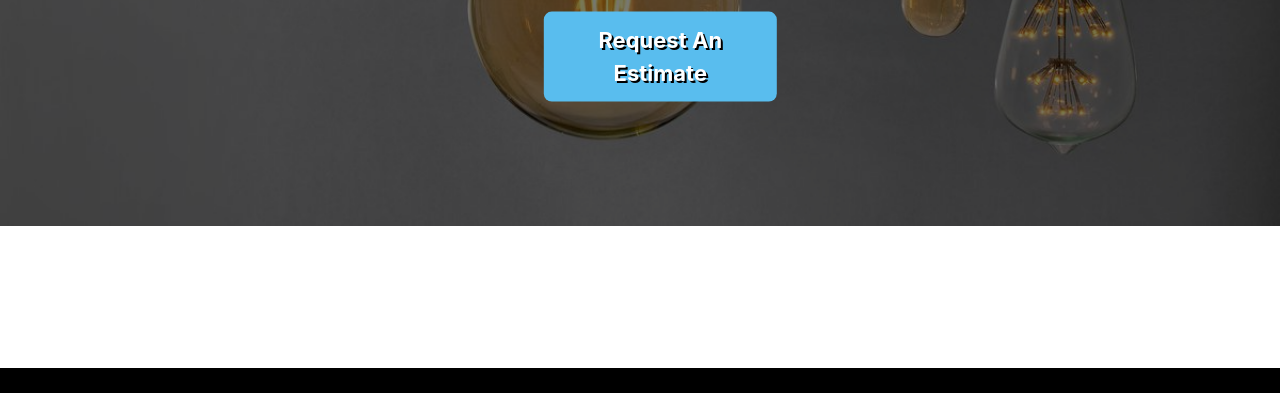
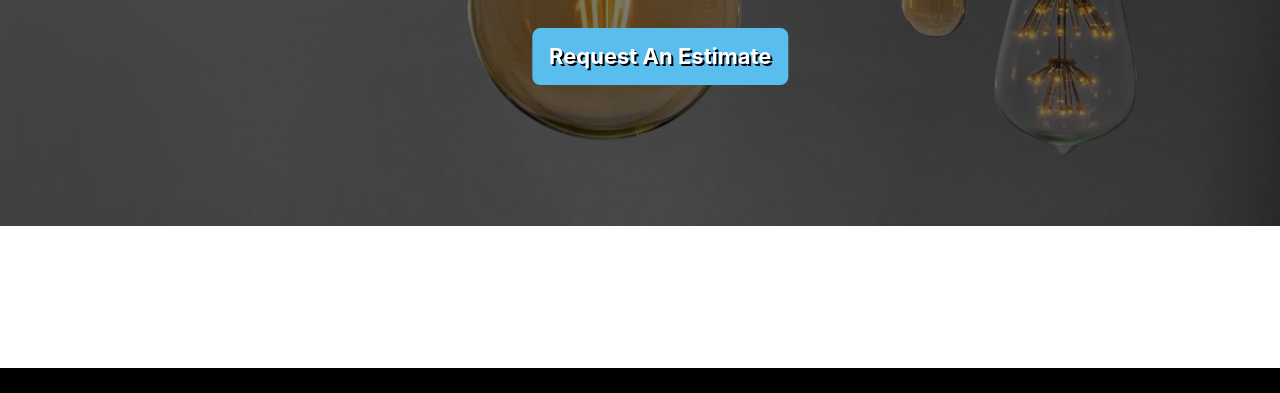
Before and after one commit to ksaini75/kcelectricalcontractorllc, a React app: page / in a window 1280 px wide. Shown: the part 258-651 px from the top of the page. Built offline with nearby package versions, Linux system fonts and the light colour scheme.

Commit message:
response Landing re-work

```diff
--- a/src/components/LandingPage/LandingPage.js
+++ b/src/components/LandingPage/LandingPage.js
@@ -1,4 +1,3 @@
-import { Button } from 'reactstrap';
 import React from 'react';
 import Electrican from '../../Images/lightbulbs_cut_dark.png';
 import './LandingPage.scss';
--- a/src/components/LandingPage/LandingPage.scss
+++ b/src/components/LandingPage/LandingPage.scss
@@ -51,7 +51,7 @@ $btn-hover: #4a99c0;
     text-align: center;
     text-decoration: none;
     font-size: 22px;
-    width: 233px;
+    width: 256px;
     border-radius: 8px;
     text-shadow: 2px 2px black;
     background-color: $bg-primary;
```
